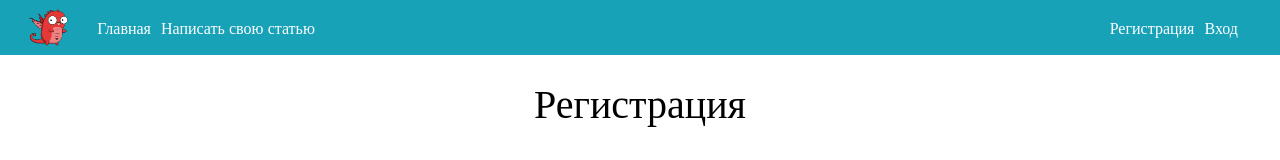
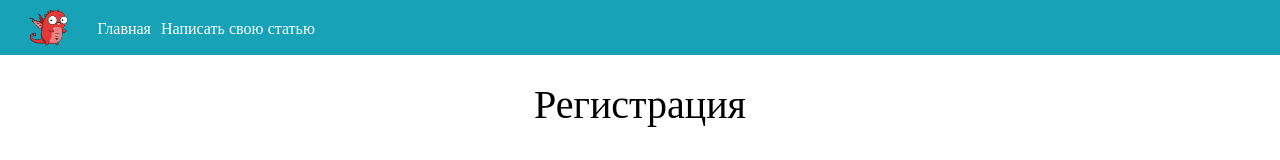
Before and after one commit to Orynik/Blog_Frontend, a Vue app: page /registration in a window 1280 px wide. Shown: the top 160 px of the page. Built offline with nearby package versions, Linux system fonts and the light colour scheme.

Commit message:
Мелкие правки * Исправление версии в package.json * Удаление ссылок на недоработанные компоненты

```diff
--- a/package.json
+++ b/package.json
@@ -1,6 +1,6 @@
 {
   "name": "frontend",
-  "version": "0.1.0",
+  "version": "1.0.0",
   "private": true,
   "scripts": {
     "serve": "vue-cli-service serve",
--- a/src/pages/Header.vue
+++ b/src/pages/Header.vue
@@ -6,8 +6,8 @@
         <router-link to = "/">Главная</router-link>
         <router-link to = "/createArticle">Написать свою статью</router-link>
         <b-navbar-nav class = "ml-auto header">
-            <router-link to = "/registration">Регистрация</router-link>
-            <router-link to = "/login">Вход</router-link>
+            <!-- <router-link to = "/registration">Регистрация</router-link> -->
+            <!-- <router-link to = "/login">Вход</router-link> -->
         </b-navbar-nav>
     </b-navbar>
 </template>
--- a/src/router.js
+++ b/src/router.js
@@ -12,8 +12,7 @@ export default new Router({
             component: () => import("@/pages/404")
         },
         {
-            //Перед каждым новым роутом делать
-            // /blogongo-vue/, чтобы работало на сервере
+           //Редирект для корретнной работы на GitLab Pages
             path: "/",
             redirect: "/blogongo-vue/"
         },
```
